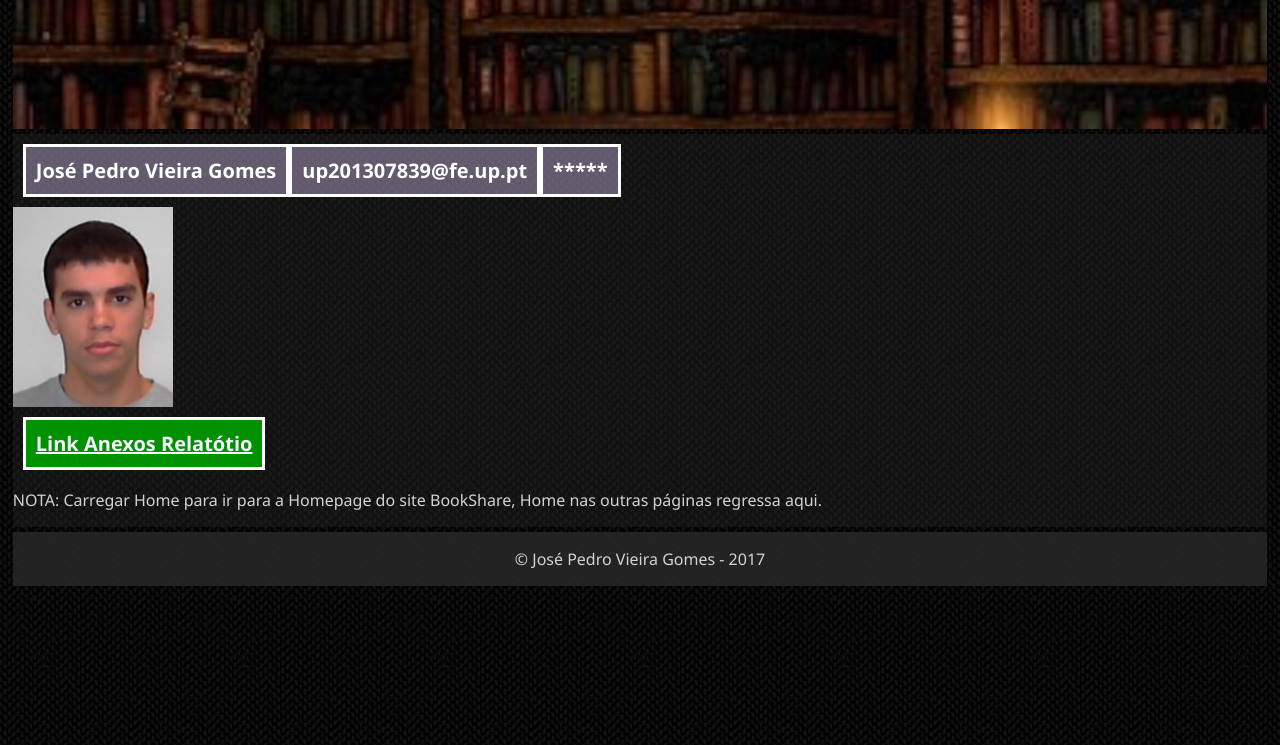
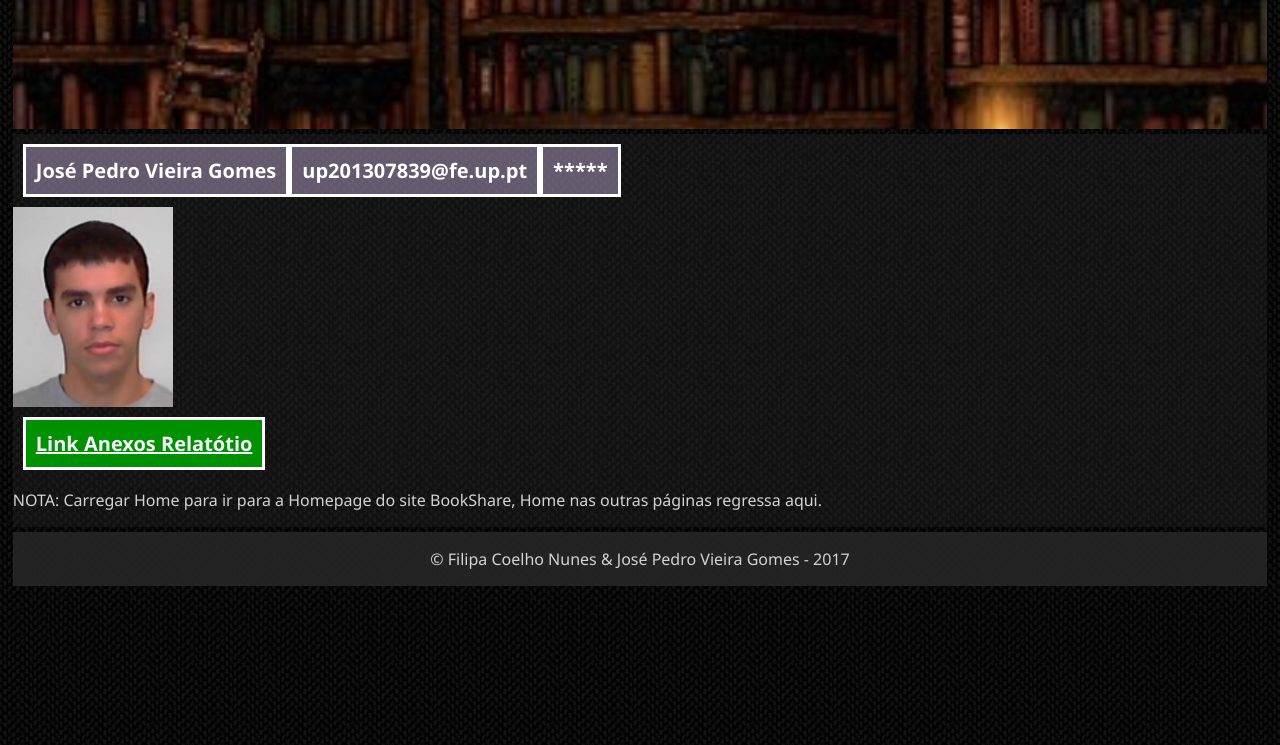
Before and after one commit to MoonlessS/bookshare, a PHP site: page / in a window 1280 px wide. Shown: the part 55-800 px from the top of the page. Run offline with PHP 8.4, Linux system fonts and the light colour scheme; some libraries are stand-ins or nearby versions.

Commit message:
Add existing file

```diff
--- a/bookshare/apresentacao/footer.php
+++ b/bookshare/apresentacao/footer.php
@@ -3,7 +3,7 @@ function display_footer(){
 
 echo "
 <footer>
-    <p>&copy; José Pedro Vieira Gomes - 2017</p>
+    <p>&copy; Filipa Coelho Nunes & José Pedro Vieira Gomes - 2017</p>
 </footer>
 ";
 
```
